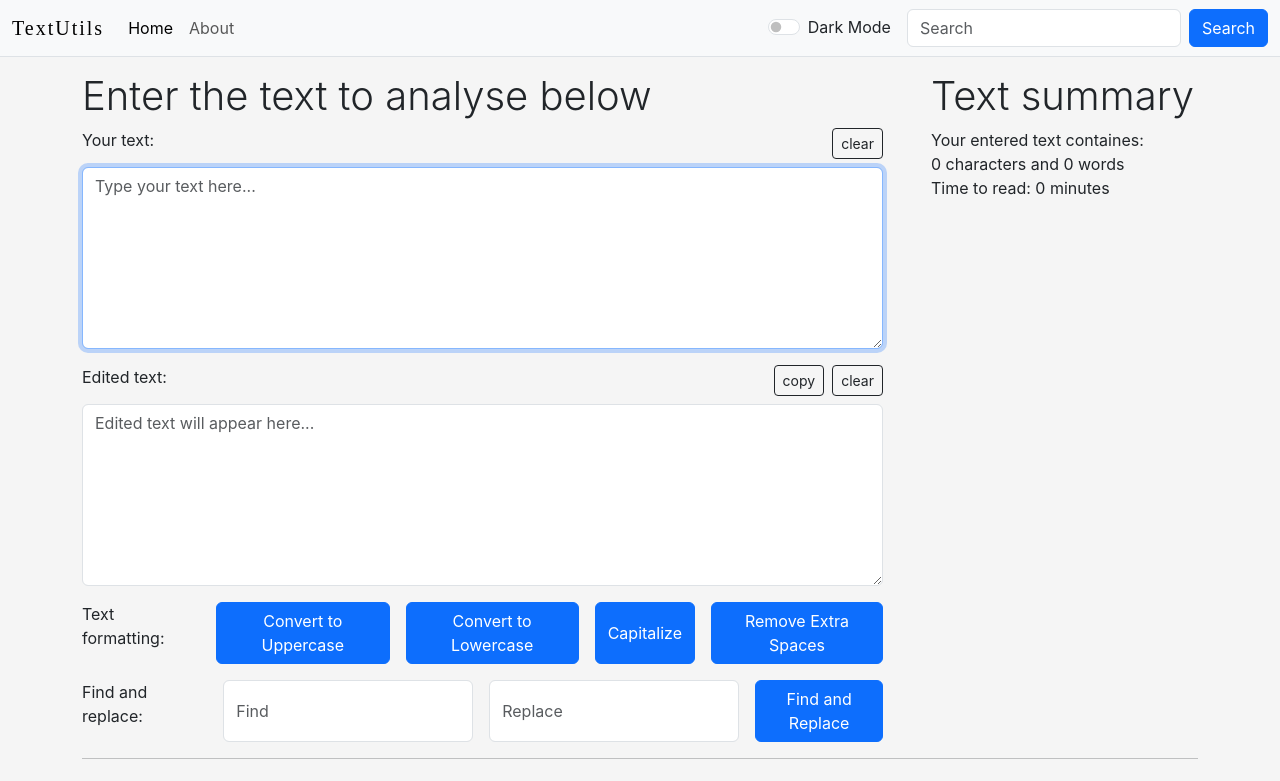
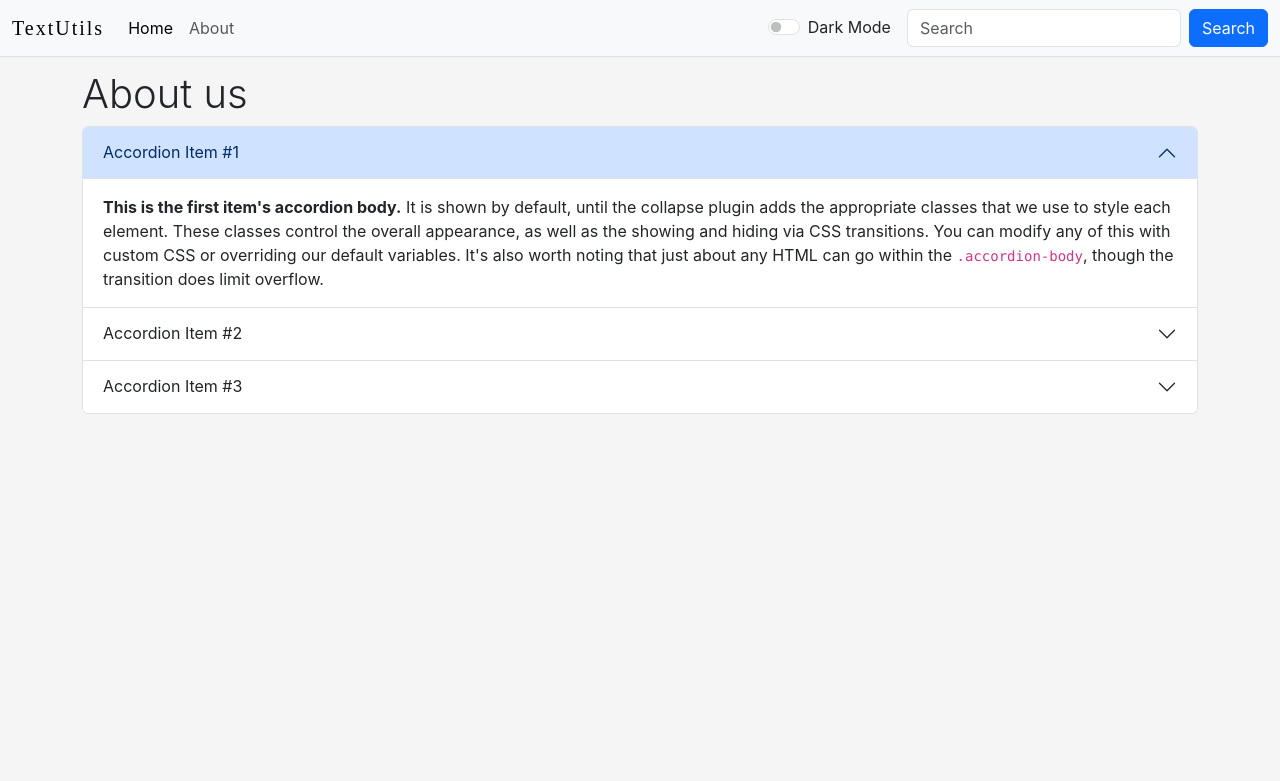
Before and after one commit to inayankt/TextUtils, a React (Create React App) app: page /about in a window 1280 px wide. Shown: the top 781 px of the page. Built offline with nearby package versions, Linux system fonts and the light colour scheme.

Commit message:
Added React Router

```diff
--- a/src/App.css
+++ b/src/App.css
@@ -48,6 +48,10 @@ body{
   width: 25%;
 }
 
+.about-div{
+  margin-top: 70px;
+}
+
 @media only screen and (max-width: 991px) {
   .alert{
     left: 0;
--- a/src/App.js
+++ b/src/App.js
@@ -3,6 +3,12 @@ import './App.css';
 import About from './components/About';
 import Navbar from './components/Navbar';
 import Textform from './components/Textform';
+import {
+  BrowserRouter as Router,
+  Routes,
+  Route,
+  Link
+} from "react-router-dom";
 
 function App() {
   const [mode, setMode] = useState('light');
@@ -21,15 +27,18 @@ function App() {
 
   return (
     <>
+    <Router>
     <div className="alert alert-success hidden-alert" role="alert" id="copy-alert">
       <strong>Copied!</strong> Edited text copied successfully.
     </div>
     <Navbar title='TextUtils' mode={mode} toggleMode={toggleMode} />
-    <div className="container mt-5">
-      <Textform heading='Enter the text to analyse below' phInput='Type your text here...' phOutput='Edited text will appear here...' rows={7} mode={mode} />
-      <hr />
-      <About mode={mode} />
+    <div className="container mt-5 mb-4">
+        <Routes>
+          <Route path="/about" element={ <About mode={mode} /> } />
+          <Route path="/" element={ <Textform heading='Enter the text to analyse below' phInput='Type your text here...' phOutput='Edited text will appear here...' rows={7} mode={mode} /> } />
+        </Routes>
     </div>
+    </Router>
     </>
   );
 }
--- a/src/components/About.js
+++ b/src/components/About.js
@@ -2,7 +2,7 @@ import React from 'react'
 
 export default function About() {
   return (
-    <div>
+    <div className="about-div">
       <p className="display-6 mt-2 mb-2">About us</p>
       <div className="accordion mb-4" id="accordionExample">
         <div className="accordion-item">
--- a/src/components/Navbar.js
+++ b/src/components/Navbar.js
@@ -1,21 +1,25 @@
 import PropTypes from 'prop-types'
+import { useState } from 'react';
+import { Link } from 'react-router-dom';
 
 export default function Navbar(props) {
+  const [page, setPage] = useState('home');
+
   return (
     <>
     <nav className={`navbar fixed-top navbar-expand-lg bg-body-tertiary border-bottom bg-${props.mode}`} data-bs-theme={props.mode}>
       <div className="container-fluid">
-        <a className="navbar-brand" href="/" style={{fontFamily: 'Poppins', letterSpacing: '2px'}}>{props.title}</a>
+        <Link className="navbar-brand" to="/" style={{fontFamily: 'Poppins', letterSpacing: '2px'}} onClick={() => {setPage('home')}}>{props.title}</Link>
         <button className="navbar-toggler" type="button" data-bs-toggle="collapse" data-bs-target="#navbarSupportedContent" aria-controls="navbarSupportedContent" aria-expanded="false" aria-label="Toggle navigation">
           <span className="navbar-toggler-icon"></span>
         </button>
         <div className="collapse navbar-collapse" id="navbarSupportedContent">
           <ul className="navbar-nav me-auto mb-2 mb-lg-0">
             <li className="nav-item">
-              <a className="nav-link active" aria-current="page" href="/">Home</a>
+              <Link className={`nav-link ${(page === 'home') ? 'active' : ''}`} aria-current="page" to="/" onClick={() => {setPage('home')}}>Home</Link>
             </li>
             <li className="nav-item">
-              <a className="nav-link" href="/">About</a>
+              <Link className={`nav-link ${(page === 'about') ? 'active' : ''}`} to="/about" onClick={() => {setPage('about')}}>About</Link>
             </li>
           </ul>
           <div className="d-flex gap-3 align-items-center navbar-right">
```
Also changed, not shown: public/index.html (line endings or trailing spaces).
